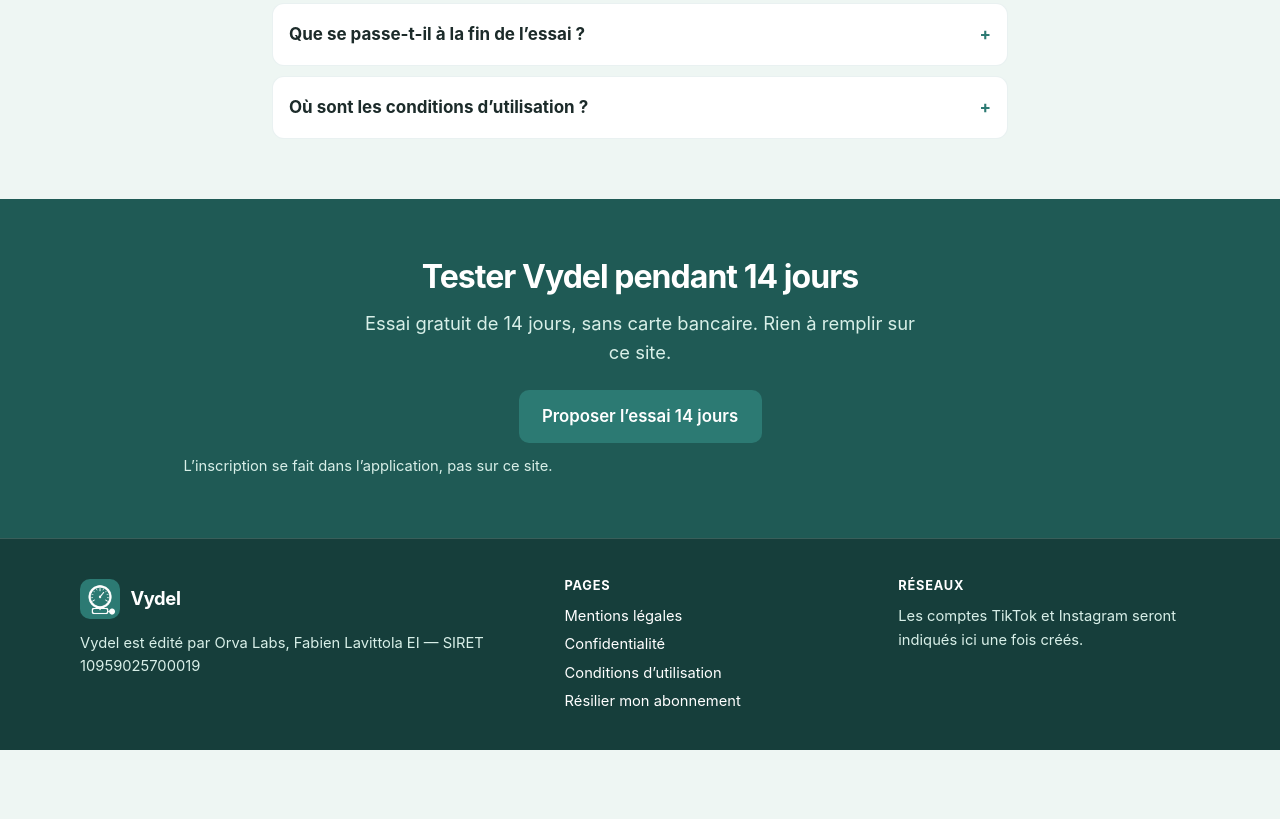
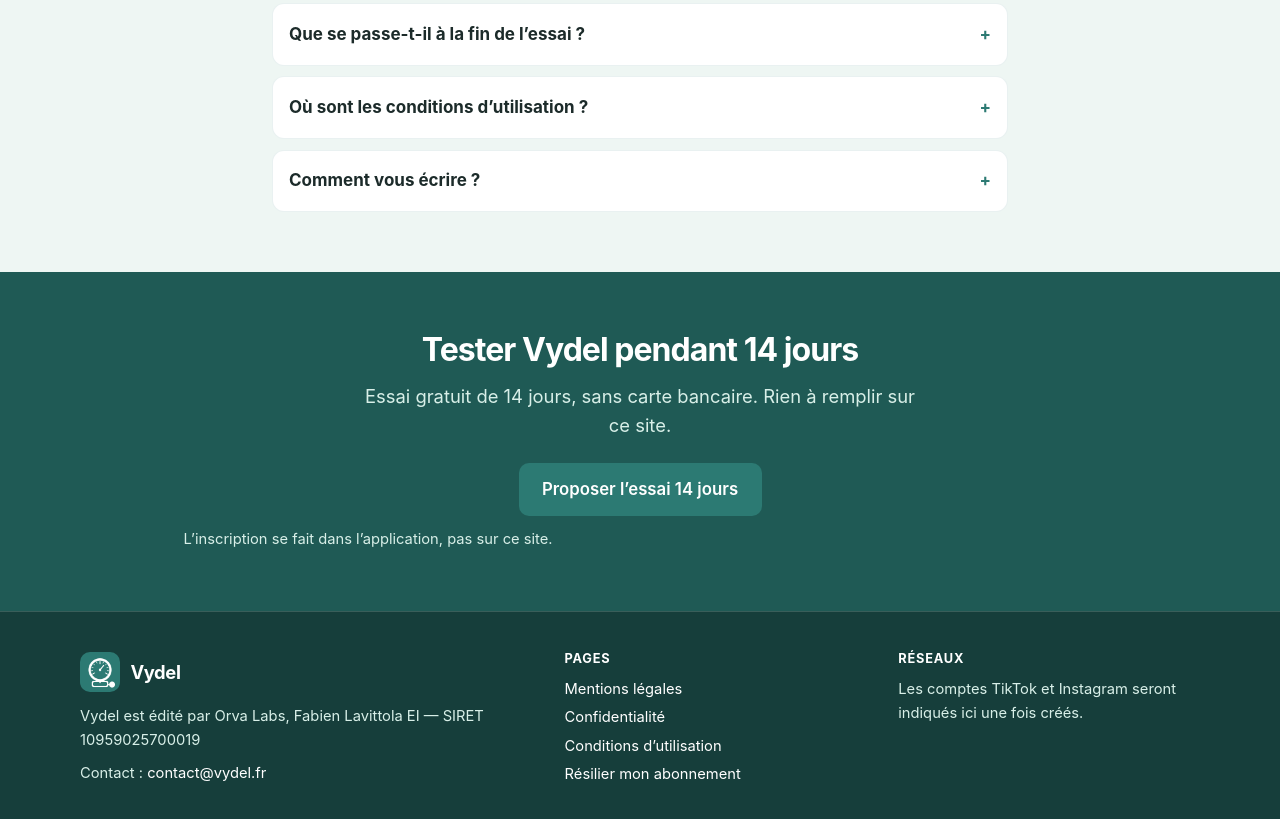
Before and after one commit to MARIONGOMEZ/vydel-site, a plain HTML site: page index.html in a window 1280 px wide. Shown: the part 2364-3183 px from the top of the page. Before the commit the page ends 3114 px from the top, so only its background shows below. Drawn offline with Linux system fonts and the light colour scheme.

Commit message:
Contact : contact@vydel.fr (pied de page, FAQ, CGU, résiliation, JSON-LD, README)

```diff
--- a/index.html
+++ b/index.html
@@ -32,6 +32,7 @@
       "@id": "https://vydel.fr/#org",
       "name": "Orva Labs",
       "url": "https://vydel.fr/",
+      "email": "contact@vydel.fr",
       "logo": "https://vydel.fr/images/logo-vydel.png",
       "brand": {
         "@type": "Brand",
@@ -181,6 +182,10 @@
             <summary>Où sont les conditions d’utilisation&nbsp;?</summary>
             <p>Le texte complet n’est pas encore publié. L’essentiel de l’offre est rappelé sur la page <a href="cgu.html">conditions d’utilisation</a>.</p>
           </details>
+          <details>
+            <summary>Comment vous écrire&nbsp;?</summary>
+            <p>Par e-mail, à <a href="mailto:contact@vydel.fr">contact@vydel.fr</a>.</p>
+          </details>
         </div>
       </div>
     </section>
@@ -205,6 +210,7 @@
           <span>Vydel</span>
         </a>
         <p class="legal-line">Vydel est édité par Orva Labs, Fabien Lavittola EI — SIRET 10959025700019</p>
+        <p class="legal-line">Contact&nbsp;: <a href="mailto:contact@vydel.fr">contact@vydel.fr</a></p>
       </div>
       <div>
         <h2>Pages</h2>
```
Also changed, not shown: cgu.html (+2 -0 lines), confidentialite.html (+1 -0 lines), essai.html (+1 -0 lines), inscription.html (+1 -0 lines), mentions-legales.html (+1 -0 lines), resilier.html (+2 -0 lines), 1 other file.
